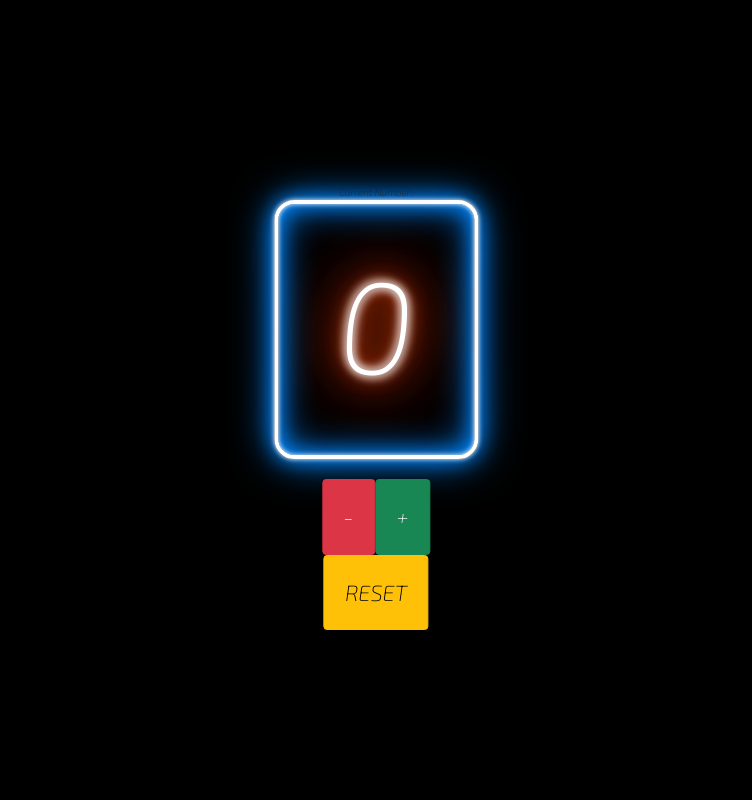
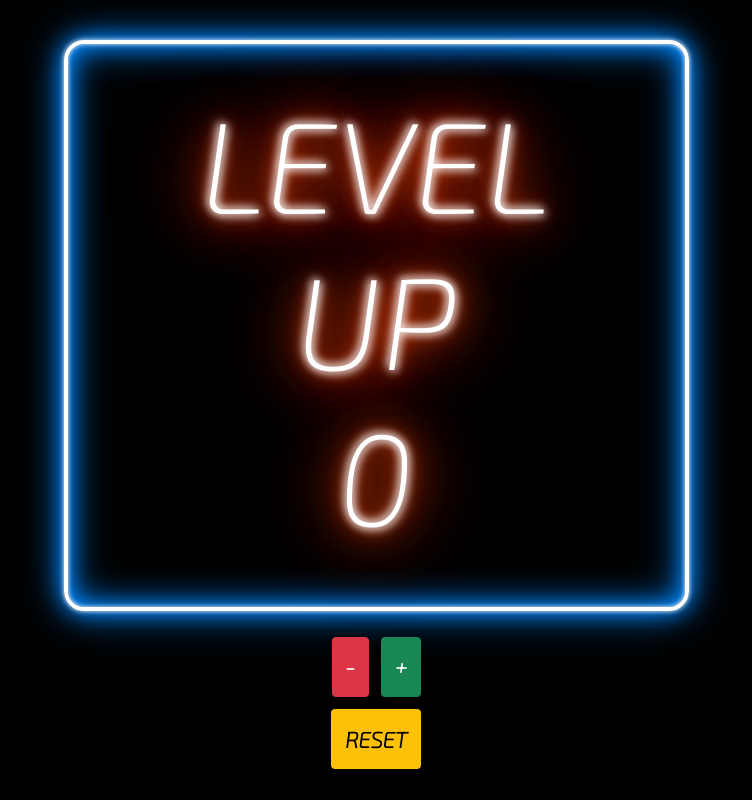
Before and after one commit to AaronAPerez/Counter_Component, a React (Vite) app in the folder Counter_Component/: page / in a window 1280 px wide. Shown: the whole page, without its empty margins (264-1016 px from the left). Built offline with nearby package versions, Linux system fonts and the light colour scheme.

Commit message:
css style update. In Progress.....

```diff
--- a/Counter_Component/src/components/Content.tsx
+++ b/Counter_Component/src/components/Content.tsx
@@ -15,17 +15,16 @@ const Content = () => {
     setCounter(0);
   };
 
-  // return alert (
-  //   "The counter is not allowed to be negative");
-
   return (
     <>
       <main>
         <div className="container text-center">
           <div className="row py-4">
             <div className="col">
-              Current Number:
-              <h1>{counter}</h1>
+              <h1>
+              LEVEL UP
+              <div className="row"></div>
+            {counter}</h1>
             </div>
           </div>
           <div className="row">
--- a/Counter_Component/src/index.css
+++ b/Counter_Component/src/index.css
@@ -28,13 +28,12 @@ body {
 
 .btn{
   font-size: 2.2rem;
-  font-weight: 500;
-  padding: 10%;
+  font-weight: bold;
+  padding: 2%;
+  margin: 1%;
 }
 
-.btn:hover{
-  font-weight: bolder;
-}
+
 
 h1 {
   font-size: 13rem;
```
